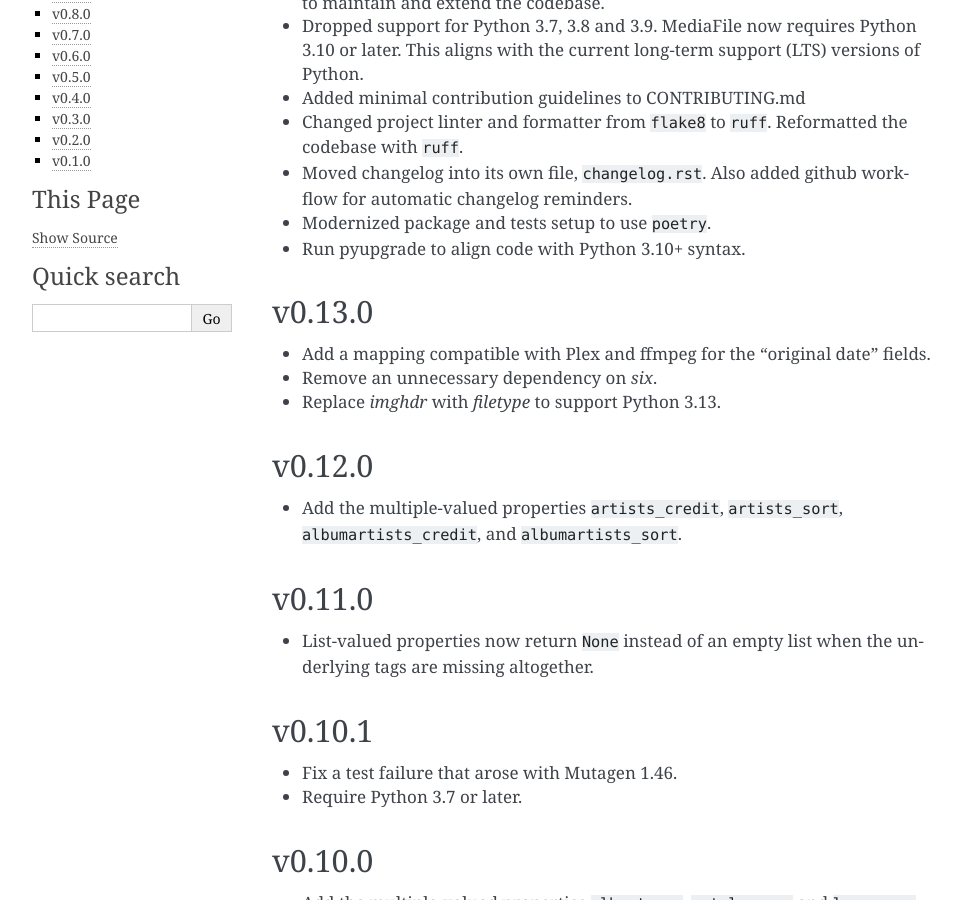
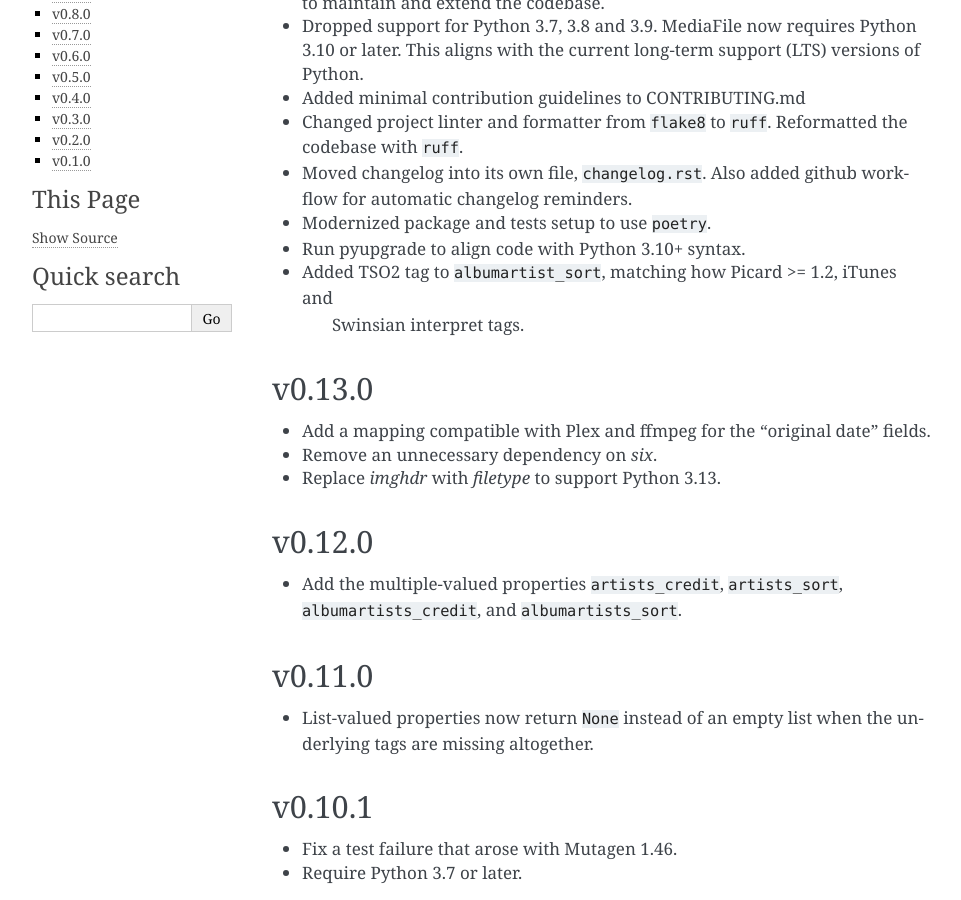
Before and after one commit to beetbox/mediafile, a Sphinx documentation site: the page built from docs/changelog.rst, in a window 1280 px wide and 900 px high, scrolled down 301 px. Shown: the whole window, without its empty margins (148-1109 px from the left). Built offline with Sphinx 7.4.7, drawn with Linux system fonts in a browser that asks for light colours.

Commit message:
Add id3 TSO2 tag to albumartist_sort
This tag is a non-standard tag used by iTunes, Apple Music, MusicBrainz
Picard, and Swinsian (at least) in preference of the User Frame ALBUMARTISTSORT.

See the Picard Tag Mapping documentation at
https://picard-docs.musicbrainz.org/downloads/MusicBrainz_Picard_Tag_Map.html

By adding this I'm able to get beets to update the Album Artist Sort in
Swinsian.

Thanks to James Bruton who develops Swinsian for the help diagnosing why
my fields weren't changing in Swinsian, and pointing me at the Picard
documentation showing its preference for TSO2.

# Conflicts:
#	docs/changelog.rst
#	mediafile.py

```diff
--- a/docs/changelog.rst
+++ b/docs/changelog.rst
@@ -20,6 +20,8 @@ v1.0.0
   workflow for automatic changelog reminders.
 - Modernized package and tests setup to use ``poetry``.
 - Run pyupgrade to align code with Python 3.10+ syntax.
+- Added TSO2 tag to ``albumartist_sort``, matching how Picard >= 1.2, iTunes and
+    Swinsian interpret tags.
 
 v0.13.0
 -------
--- a/mediafile/__init__.py
+++ b/mediafile/__init__.py
@@ -510,6 +510,7 @@ class MediaFile:
         ASFStorageStyle("WM/ArtistSortOrder"),
     )
     albumartist_sort = MediaField(
+        MP3StorageStyle("TSO2"),
         MP3DescStorageStyle("ALBUMARTISTSORT"),
         MP4StorageStyle("soaa"),
         StorageStyle("ALBUMARTISTSORT"),
```
